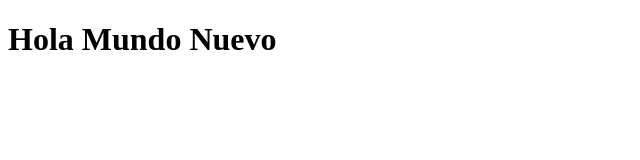
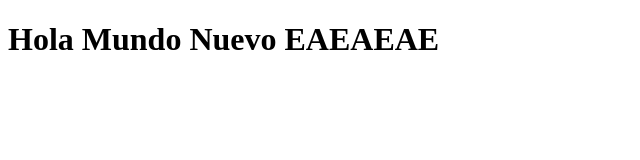
Before and after one commit to tomyjara/coursera-test, a plain HTML site: page site/index.html in a window 1280 px wide. Shown: the whole page, without its empty margins (0-640 px from the left). Drawn offline with Linux system fonts and the light colour scheme.

Commit message:
Primer Cambio

```diff
--- a/site/index.html
+++ b/site/index.html
@@ -4,6 +4,6 @@
 	<title>Hola Mundo</title>
 </head>
 <body>
-<h1>Hola Mundo Nuevo</h1>
+<h1>Hola Mundo Nuevo EAEAEAE</h1>
 </body>
 </html>
```
